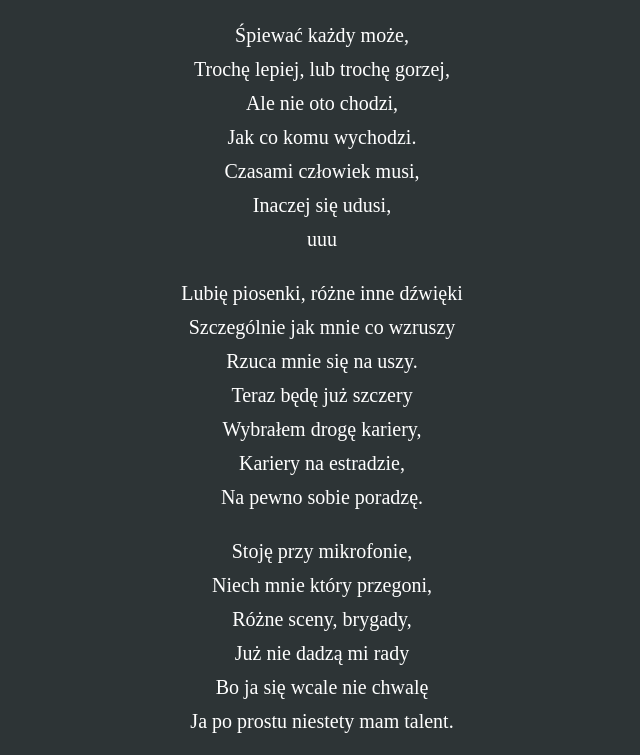
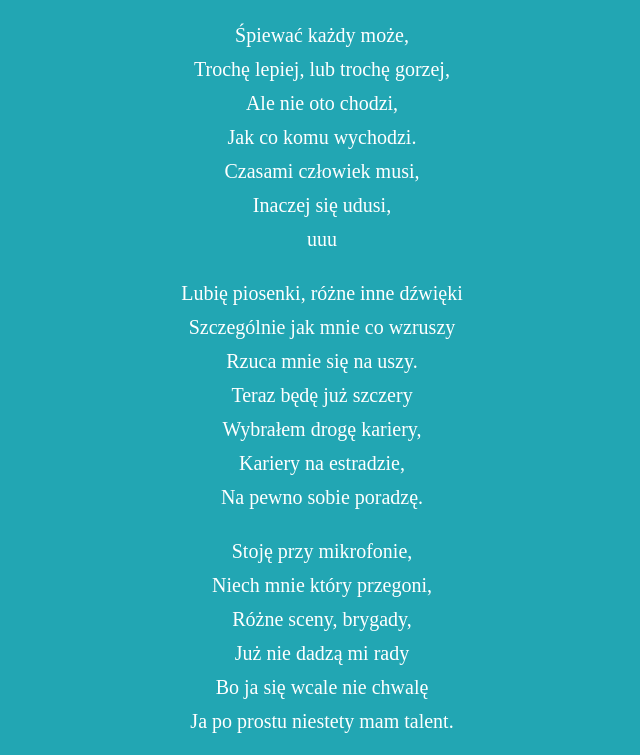
Before and after one commit to KaJurczak/Piosenka, a plain HTML site: page index.html in a window 1280 px wide. Shown: the part 83-838 px from the top of the page, without its empty margins (318-958 px from the left). Drawn offline with Linux system fonts and the light colour scheme.

Commit message:
Change background color

```diff
--- a/SASS/style.css
+++ b/SASS/style.css
@@ -1,7 +1,7 @@
 body {
     margin: 0;
     text-align: center;
-	  background: #2d3436;
+	  background: #22a6b3;
     font-size: 20px;
     line-height: 1.7;
     font-family: 'Halant', serif;
```
